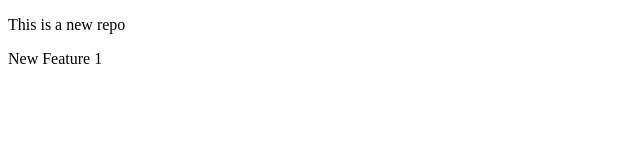
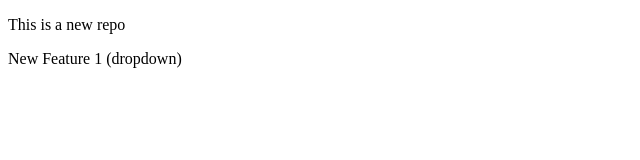
Before and after one commit to ShikharSingh98/local-repo, a plain HTML site: page index.html in a window 1280 px wide. Shown: the full height of the page, 0-640 px from the left. Drawn offline with Linux system fonts and the light colour scheme.

Commit message:
Added Dropdown

```diff
--- a/index.html
+++ b/index.html
@@ -7,6 +7,6 @@
   </head>
   <body>
     <p>This is a new repo</p>
-    <p>New Feature 1</p>
+    <p>New Feature 1 (dropdown)</p>
   </body>
 </html>
```
